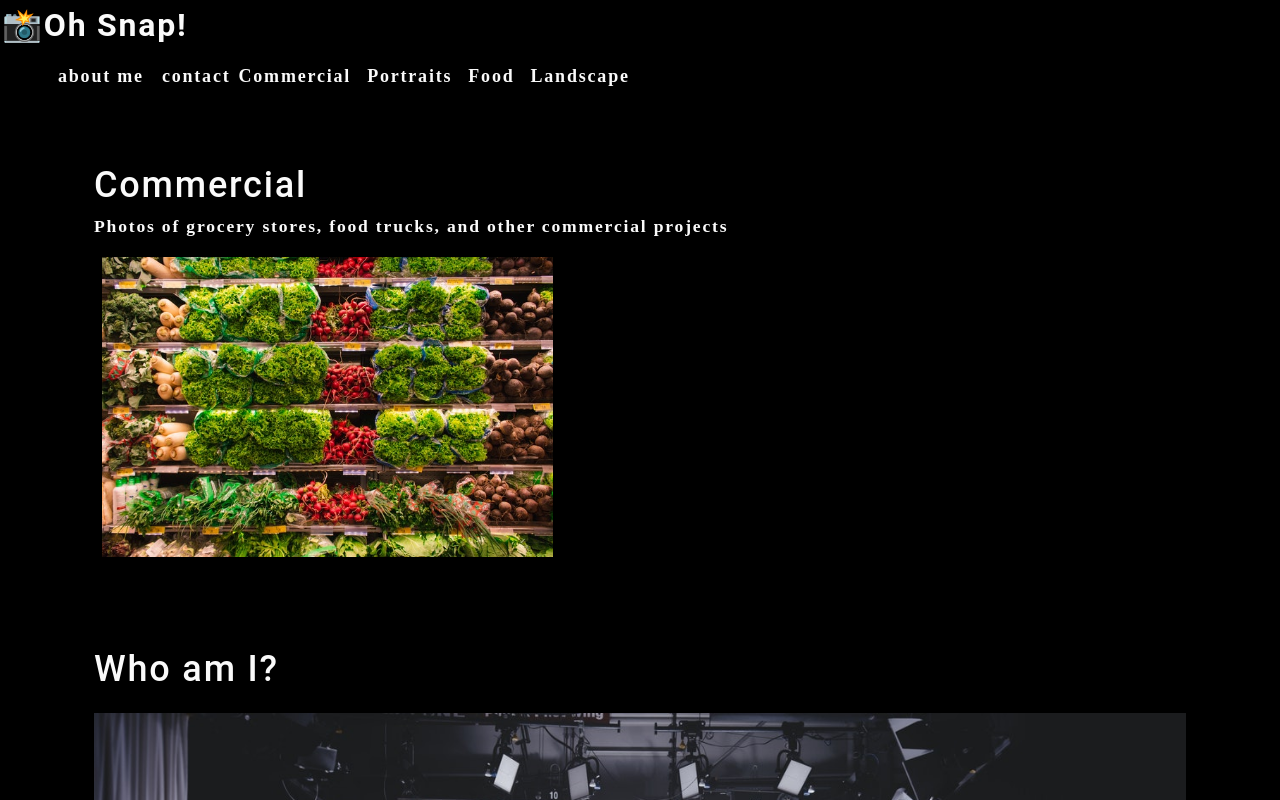
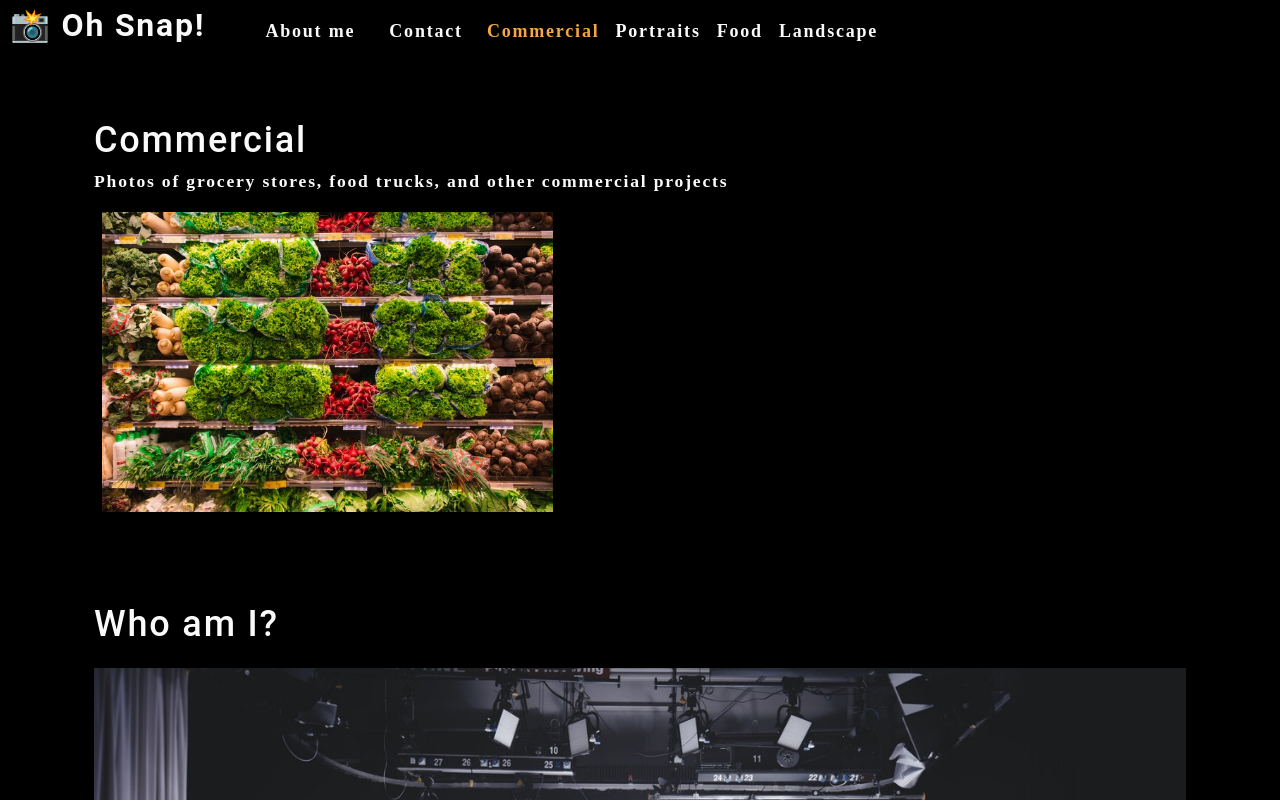
Before and after one commit to FCraven/photo-port, a React (Create React App) app: page / in a window 1280 px wide. Shown: the top 800 px of the page. Built offline with nearby package versions, Linux system fonts and the light colour scheme.

Commit message:
updated nav and hoisted state up to app level

```diff
--- a/src/App.js
+++ b/src/App.js
@@ -1,3 +1,4 @@
+import { useState } from 'react';
 import './App.css';
 import {  About,
           Nav,
@@ -5,9 +6,24 @@ import {  About,
 
 
 function App() {
+
+  const [categories] = useState([
+    {
+      name: 'commercial',
+      description: 'Photos of grocery stores, food trucks, and other commercial projects',
+    },
+    { name: 'portraits', description: 'Portraits of people in my life' },
+    { name: 'food', description: 'Delicious delicacies' },
+    { name: 'landscape', description: 'Fields, farmhouses, waterfalls, and the beauty of nature' },
+  ]);
+  const [currentCategory, setCurrentCategory] = useState(categories[0]);
   return (
     <div>
-      <Nav />
+      <Nav
+        categories={categories}
+        setCurrentCategory={setCurrentCategory}
+        currentCategory={currentCategory}
+        />
       <main>
         <Gallery />
         <About />
--- a/src/components/Gallery/Gallery.js
+++ b/src/components/Gallery/Gallery.js
@@ -1,8 +1,10 @@
+import { useState } from 'react'
 import { capitalizeFirstLetter } from '../../utils/helpers';
 import photo from "../../assets/small/commercial/0.jpg";
 
 
 const Gallery =(props)=> {
+
   const currentCategory = {
     name: 'commercial',
     description: 'Photos of grocery stores, food trucks, and other commercial projects'
--- a/src/components/Nav/Nav.js
+++ b/src/components/Nav/Nav.js
@@ -1,47 +1,41 @@
+import { useState } from 'react';
+import { capitalizeFirstLetter } from '../../utils/helpers'
 
+const Nav =(props)=> {
+  const {
+    categories = [],
+    setCurrentCategory,
+    currentCategory,
+  } = props;
 
-const Nav = () => {
-  const categories = [
-    {
-      name: "Commercial",
-      description:
-        "Photos of grocery stores, food trucks, and other commercial projects",
-    },
-    { name: "Portraits", description: "Portraits of people in my life" },
-    { name: "Food", description: "Delicious delicacies" },
-    {
-      name: "Landscape",
-      description: "Fields, farmhouses, waterfalls, and the beauty of nature",
-    }
-  ];
 
   const categorySelected =(name)=> {
     console.log(name)
   }
 
   return (
-    <header>
+    <header className='flex-row px-1'>
       <h2>
-        <a href='/'>
-          <span role='img'
-            aria-label='camera'>
+        <a data-testid='link' href='/'>
+          <span role='img' aria-label='camera'>
+            {' '}
             📸
-          </span>
-           Oh Snap!
+          </span>{' '}
+          Oh Snap!
         </a>
       </h2>
       <nav>
         <ul className="flex-row">
           <li className="mx-2">
-            <a href="#about">about me</a>
+            <a data-testid='about' href="#about">About me</a>
           </li>
-          <li>
-            <span>contact</span>
+          <li className='mx-2'>
+            <span>Contact</span>
           </li>
           {categories.map((category) => (
-            <li className="mx-1"
+            <li className={`mx-1 ${currentCategory.name === category.name && 'navActive'}`}
                 key={category.name}>
-              <span onClick={() => categorySelected(category.name)}>{category.name}</span>
+              <span onClick={() => setCurrentCategory(category)}>{capitalizeFirstLetter(category.name)}</span>
             </li>
           ))}
         </ul>
```
